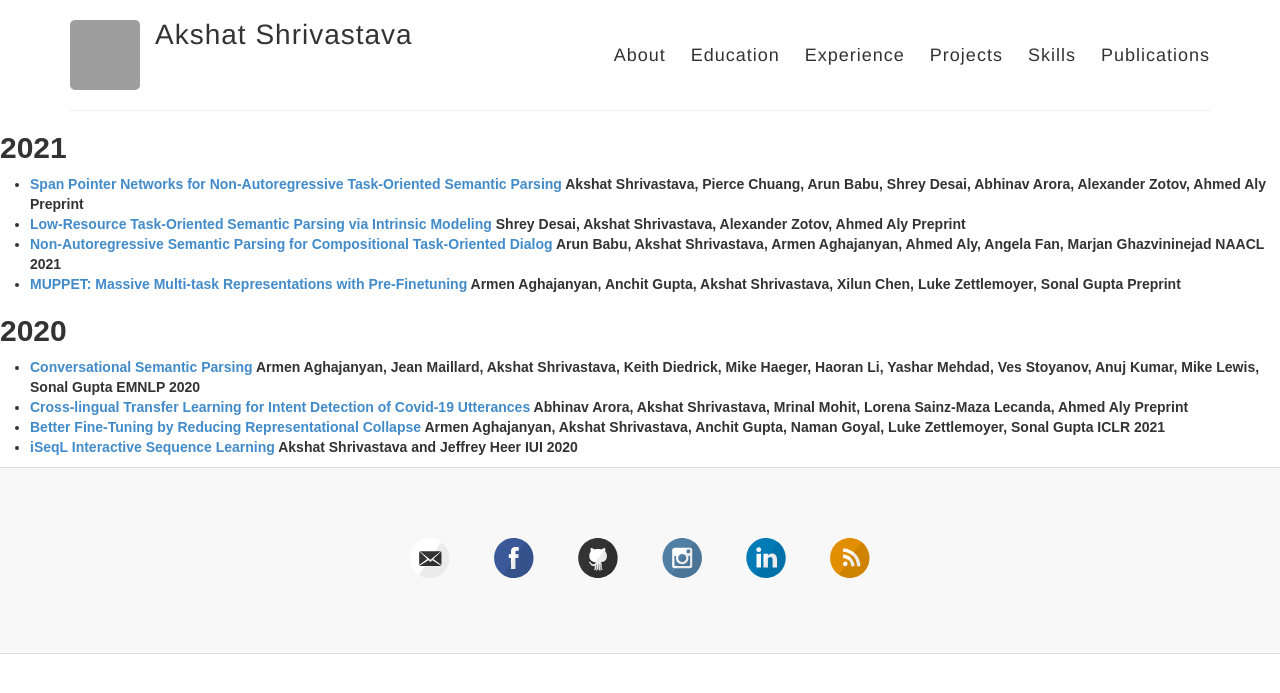
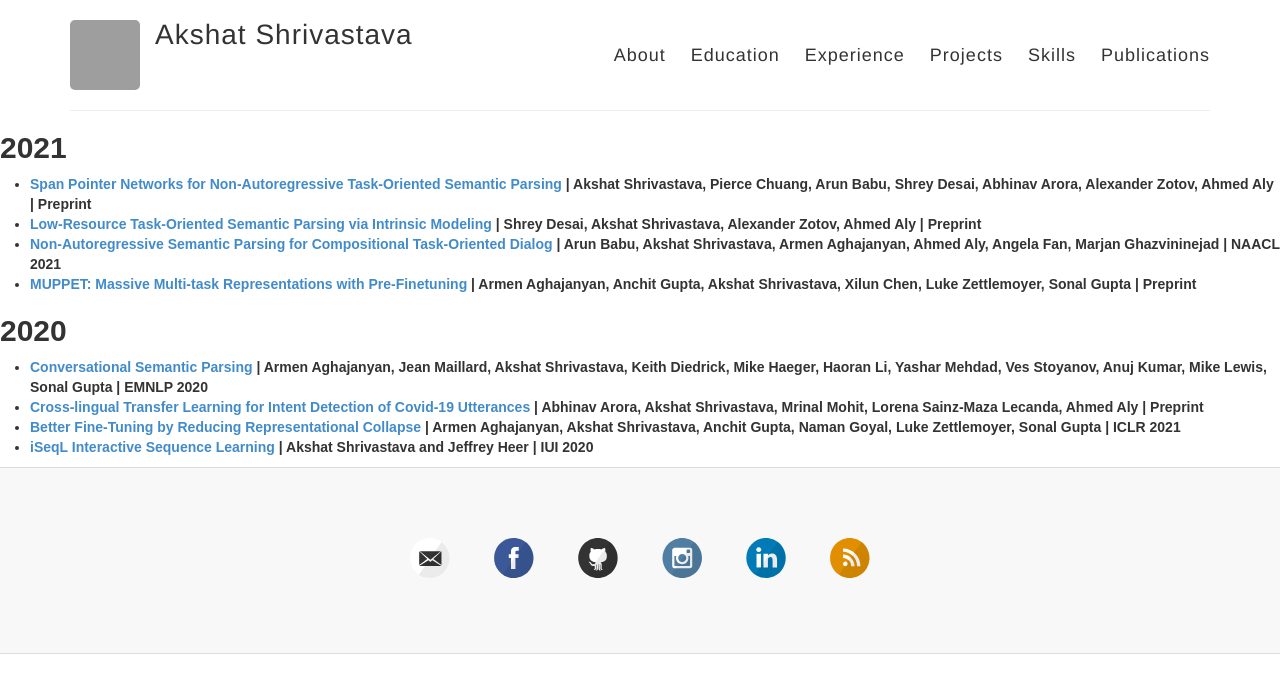
Before and after one commit to AkshatSh/akshatsh.github.io, a Jekyll site: the page built from _posts/2022-01-01-publication.markdown, in a window 1280 px wide. Shown: the top 693 px of the page. Built offline with Jekyll 4.4.1, drawn with Linux system fonts in a browser that asks for light colours; nearby versions of some CDN libraries; grey boxes are pictures that could not be loaded.

Commit message:
added sep

```diff
--- a/_posts/2022-01-01-publication.markdown
+++ b/_posts/2022-01-01-publication.markdown
@@ -9,29 +9,29 @@
 ## 2021
 
 * [Span Pointer Networks for Non-Autoregressive Task-Oriented Semantic Parsing](https://arxiv.org/abs/2104.07275)
-**Akshat Shrivastava**, Pierce Chuang, Arun Babu, Shrey Desai, Abhinav Arora, Alexander Zotov, Ahmed Aly
-Preprint
+| **Akshat Shrivastava**, Pierce Chuang, Arun Babu, Shrey Desai, Abhinav Arora, Alexander Zotov, Ahmed Aly
+| Preprint
 * [Low-Resource Task-Oriented Semantic Parsing via Intrinsic Modeling](https://arxiv.org/abs/2104.07275)
-Shrey Desai, **Akshat Shrivastava**, Alexander Zotov, Ahmed Aly
-Preprint
+| Shrey Desai, **Akshat Shrivastava**, Alexander Zotov, Ahmed Aly
+| Preprint
 * [Non-Autoregressive Semantic Parsing for Compositional Task-Oriented Dialog](https://arxiv.org/abs/2104.04923)
-Arun Babu, **Akshat Shrivastava**, Armen Aghajanyan, Ahmed Aly, Angela Fan, Marjan Ghazvininejad
-**NAACL 2021**
+| Arun Babu, **Akshat Shrivastava**, Armen Aghajanyan, Ahmed Aly, Angela Fan, Marjan Ghazvininejad
+| **NAACL 2021**
 * [MUPPET: Massive Multi-task Representations with Pre-Finetuning](https://arxiv.org/abs/2101.11038)
-Armen Aghajanyan, Anchit Gupta, **Akshat Shrivastava**, Xilun Chen, Luke Zettlemoyer, Sonal Gupta
-Preprint
+| Armen Aghajanyan, Anchit Gupta, **Akshat Shrivastava**, Xilun Chen, Luke Zettlemoyer, Sonal Gupta
+| Preprint
 
 ## 2020
 
 * [Conversational Semantic Parsing](https://arxiv.org/abs/2009.13655)
-Armen Aghajanyan, Jean Maillard, **Akshat Shrivastava**, Keith Diedrick, Mike Haeger, Haoran Li, Yashar Mehdad, Ves Stoyanov, Anuj Kumar, Mike Lewis, Sonal Gupta
-**EMNLP 2020**
+| Armen Aghajanyan, Jean Maillard, **Akshat Shrivastava**, Keith Diedrick, Mike Haeger, Haoran Li, Yashar Mehdad, Ves Stoyanov, Anuj Kumar, Mike Lewis, Sonal Gupta
+| **EMNLP 2020**
 * [Cross-lingual Transfer Learning for Intent Detection of Covid-19 Utterances](https://openreview.net/pdf?id=Ku-nv600bNM)
-Abhinav Arora, **Akshat Shrivastava**, Mrinal Mohit, Lorena Sainz-Maza Lecanda, Ahmed Aly
-Preprint
+| Abhinav Arora, **Akshat Shrivastava**, Mrinal Mohit, Lorena Sainz-Maza Lecanda, Ahmed Aly
+| Preprint
 * [Better Fine-Tuning by Reducing Representational Collapse](https://arxiv.org/abs/2008.03156)
-Armen Aghajanyan, **Akshat Shrivastava**, Anchit Gupta, Naman Goyal, Luke Zettlemoyer, Sonal Gupta
-**ICLR 2021**
+| Armen Aghajanyan, **Akshat Shrivastava**, Anchit Gupta, Naman Goyal, Luke Zettlemoyer, Sonal Gupta
+| **ICLR 2021**
 * [iSeqL Interactive Sequence Learning](https://github.com/AkshatSh/iSeqL)
-**Akshat Shrivastava** and Jeffrey Heer
-**IUI 2020**
+| **Akshat Shrivastava** and Jeffrey Heer
+| **IUI 2020**
```
